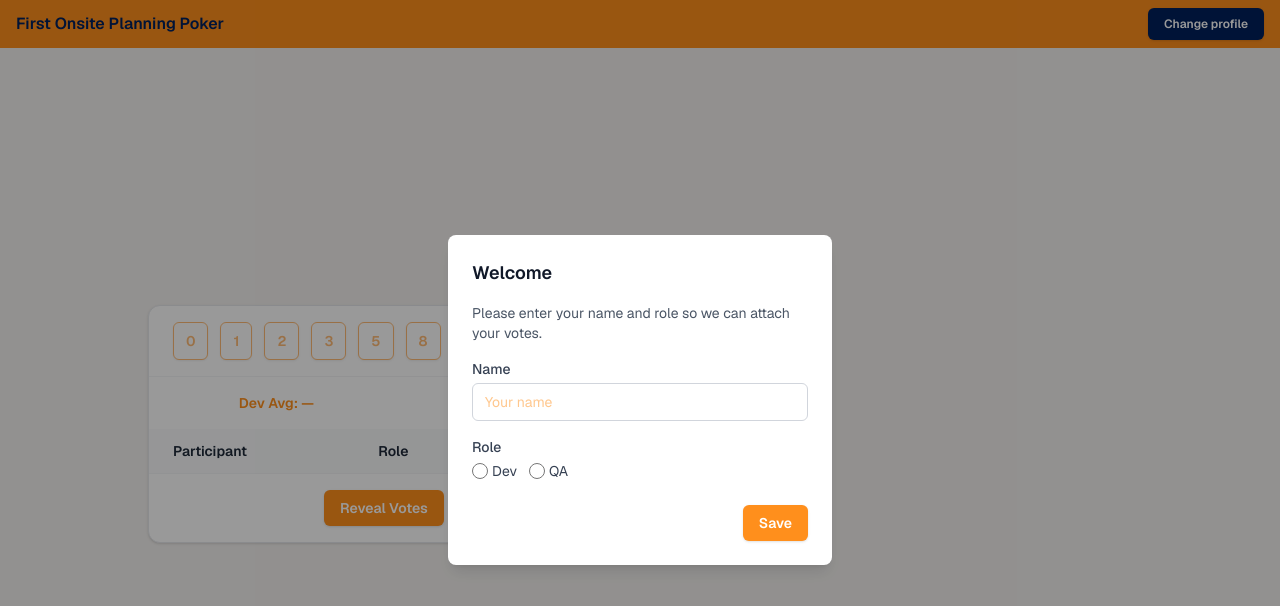
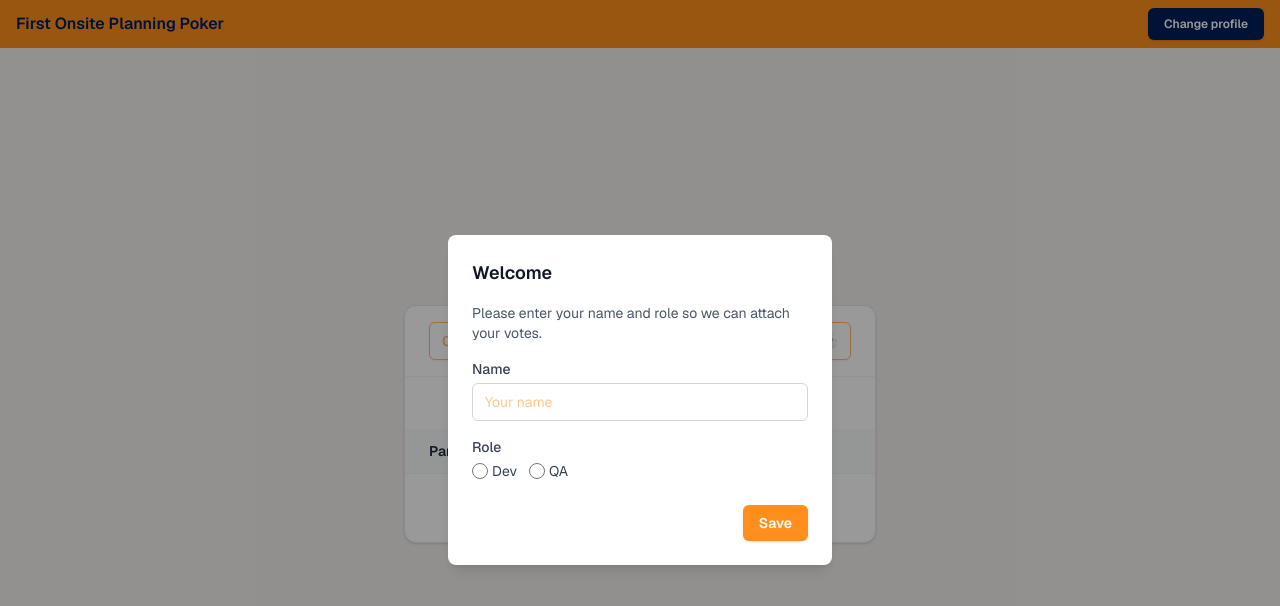
Before and after one commit to arnav-firstonsite/fos-planning-poker, a Next.js app: page / in a window 1280 px wide. Shown: the top 606 px of the page. Built offline with nearby package versions, Linux system fonts and the light colour scheme; no server answers.

Commit message:
Center main element

```diff
--- a/src/app/PlanningPokerClient.tsx
+++ b/src/app/PlanningPokerClient.tsx
@@ -255,7 +255,7 @@ export function PlanningPokerClient({
   };
 
   return (
-    <div className="min-h-screen flex flex-col bg-light-grey font-sans ">
+    <div className="min-h-screen flex flex-col items-center bg-light-grey font-sans">
       <header className="flex items-center justify-between h-12 bg-orange w-full px-4 text-dark-blue">
         <div className="font-semibold">First Onsite Planning Poker</div>
         <button
```
